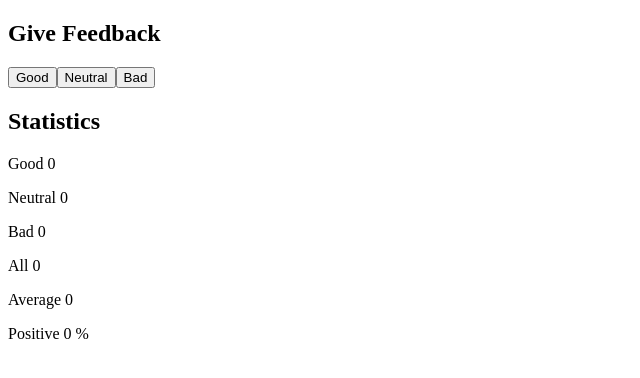
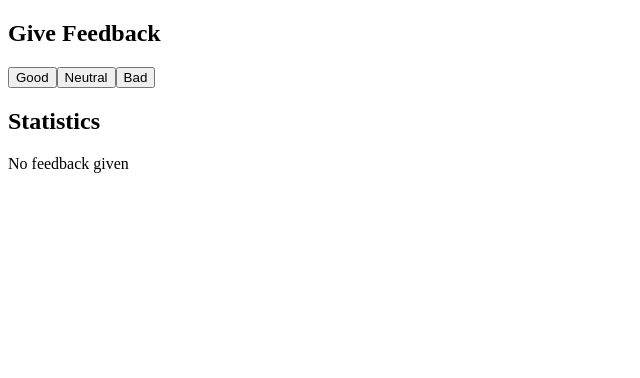
Before and after one commit to Pramod-Kumar-G/full-stack-open, a React (Vite) app in the folder part1/unicafe/: page / in a window 1280 px wide. Shown: the top 378 px of the page, without its empty margins (0-640 px from the left). Built offline with nearby package versions, Linux system fonts and the light colour scheme.

Commit message:
implement solution for exercise 1.9

```diff
--- a/part1/unicafe/src/App.jsx
+++ b/part1/unicafe/src/App.jsx
@@ -5,8 +5,12 @@
     let average = (good - bad) / total
     let positive = good * 100 / total
     if (total === 0) {
-        average = 0
-        positive = 0
+        return (
+            <>
+                <h2>Statistics</h2>
+                <p>No feedback given</p>
+            </>
+        )
     }
     return (
         <>
```
